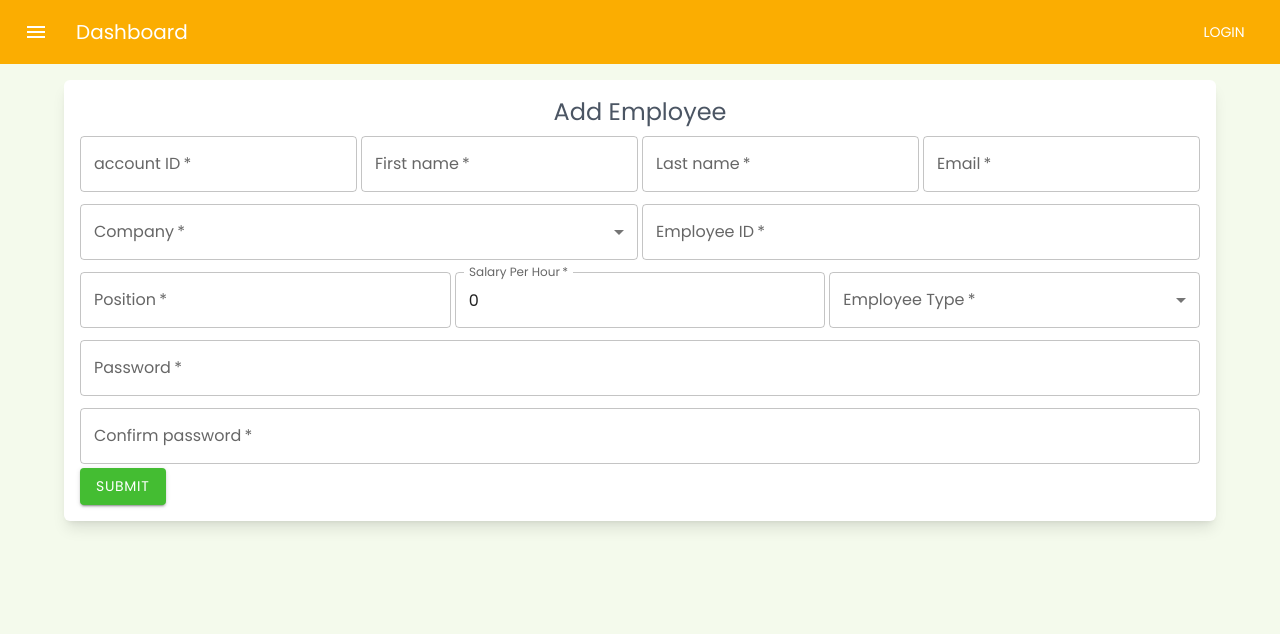
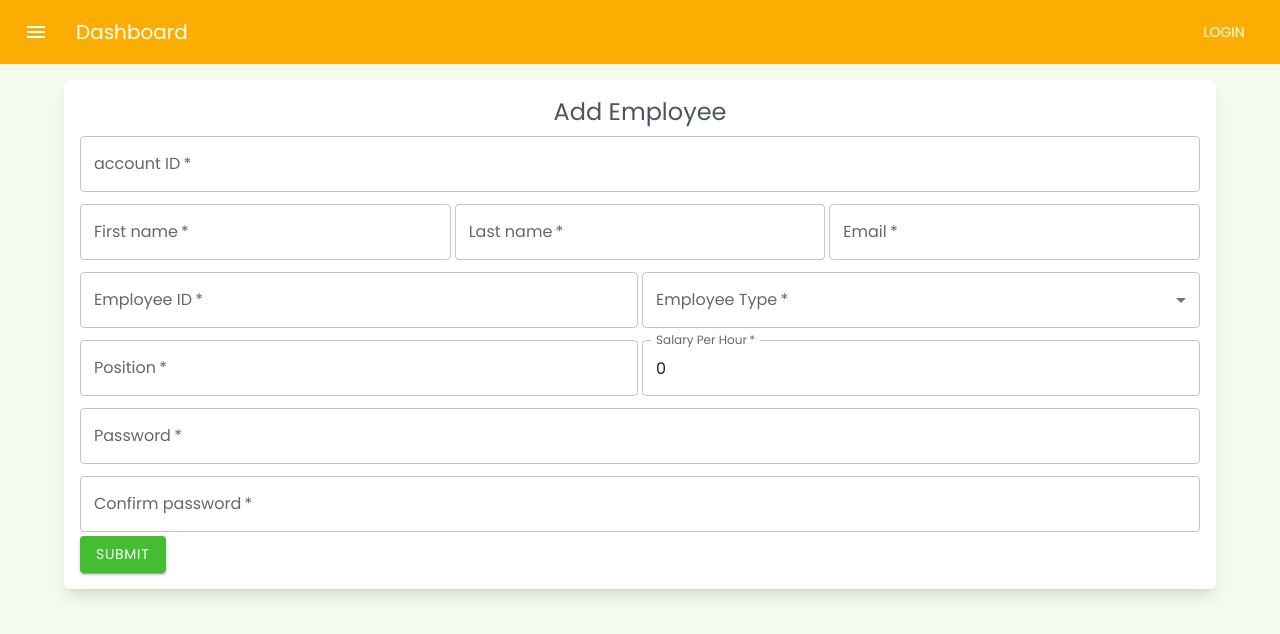
Before and after one commit to JosFern/next-ssts, a Next.js app: page /Employee/form in a window 1280 px wide. Shown: the top 634 px of the page. Built offline with nearby package versions, Linux system fonts and the light colour scheme.

Commit message:
added update funtion for employees

```diff
--- a/pages/Admin/index.js
+++ b/pages/Admin/index.js
@@ -68,18 +68,64 @@
         dispatch(deleteEmployer(id))
     }
 
-    useEffect(() => {
-        // const initializeReducers = async () => {
-        //     await dispatch(setCompanies(companies))
-        //     await dispatch(setAccounts(accounts))
+    const accounts = [
+        //sample account data
+        {
+            accountID: 1,
+            firstName: 'Employee',
+            email: 'employee@gmail.com',
+            password: 'employee123',
+            type: 'employee'
+        },
+        {
+            accountID: 2,
+            firstName: 'Admin',
+            email: 'admin@gmail.com',
+            password: 'admin123',
+            type: 'admin'
+        },
+        {
+            accountID: 3,
+            firstName: 'employer1',
+            email: 'employer1@gmail.com',
+            password: 'employer123',
+            type: 'employer'
+        },
+        {
+            accountID: 4,
+            firstName: 'employer2',
+            email: 'employer2@gmail.com',
+            password: 'employer123',
+            type: 'employer'
+        },
+        {
+            accountID: 5,
+            firstName: 'jose',
+            email: 'jose@gmail.com',
+            password: 'jose123',
+            type: 'employee'
+        },
+        {
+            accountID: 6,
+            firstName: 'Joselito',
+            email: 'joselito@gmail.com',
+            password: 'joselito123',
+            type: 'employee'
+        },
+    ]
 
-        //     dispatch(setEmployers(employers))
-        // }
+    // useEffect(() => {
+    //     const initializeReducers = async () => {
+    //         // await dispatch(setCompanies(companies))
+    //         await dispatch(setAccounts(accounts))
 
-        // initializeReducers()
+    //         // dispatch(setEmployers(employers))
+    //     }
 
-        // console.log(comp.companies);
-    }, [dispatch])
+    //     initializeReducers()
+
+    //     console.log('useeffect checker');
+    // }, [dispatch])
 
     return (
         <DashboardLayout >
--- a/pages/Employee/form.js
+++ b/pages/Employee/form.js
@@ -5,8 +5,8 @@
 import _ from 'lodash'
 import { useEffect, useState } from 'react';
 import { useDispatch, useSelector } from 'react-redux';
-import { addEmployee } from '../../store/reducers/employee';
-import { addAccount } from '../../store/reducers/account';
+import { addEmployee, updateEmployee } from '../../store/reducers/employee';
+import { addAccount, updateAccount } from '../../store/reducers/account';
 
 export default function EmployeeForm() {
 
@@ -14,11 +14,16 @@
 
     const comp = useSelector(state => state.company)
     const acc = useSelector(state => state.account)
+    const emp = useSelector(state => state.employee)
     const dispatch = useDispatch()
 
     const isFormAdd = _.isEmpty(router?.query)
 
     const [error, setError] = useState(false)
+
+    const [origEmail, setOrigEmail] = useState('')
+
+    const [message, setMessage] = useState('')
 
     const [employeeInfo, setEmployeeInfo] = useState({
         accountID: '',
@@ -36,15 +41,33 @@
 
     useEffect(() => {
         if (!isFormAdd) {
+            const employee = _.find(emp.employees, { accountID: Number(router?.query?.id) })
+            const passInfo = _.find(acc.accounts, { accountID: Number(router?.query?.id) })
+
+            setOrigEmail(passInfo.email) //FOR VALIDATION IF EMAIL IS STILL THE SAME
+
+
             setEmployeeInfo({
                 ...employeeInfo,
-                firstName: 'joselito',
-                lastName: 'baisac',
-                salaryPerHour: 123,
-                employeeType: 'parttime'
+                accountID: employee.accountID,
+                employeeID: employee.employeeID,
+                firstName: employee.firstName,
+                lastName: employee.lastName,
+                company: employee.associatedCompany,
+                employeeType: employee.employeeType,
+                salaryPerHour: employee.salaryPerHour,
+                position: employee.position,
+
+
+                email: passInfo.email,
+                password: passInfo.password,
+                confirmPassword: passInfo.password
+
             })
         }
-    }, [isFormAdd, employeeInfo])
+
+        console.log('useeffect checker');
+    }, [isFormAdd])
 
     const handleChange = (e) => {
         const { name, value } = e.target;
@@ -54,23 +77,99 @@
         })
     }
 
-    const handleAddEmpSubmit = (e) => {
-        e.preventDefault()
-        setError(false)
+    const validation = () => {
 
-        const { accountID, firstName, lastName, email, company, employeeID, position, salaryPerHour, employeeType, password } = employeeInfo
+        if (employeeInfo.password !== employeeInfo.confirmPassword) return 'Passwords not matched'
 
         const isExist = _.find(acc.accounts, function (account) {
             return account.email === employeeInfo.email || account.accountID === Number(employeeInfo.accountID)
         })
 
-        if (isExist) {
+        if (isFormAdd) {
+
+            if (isExist) return 'Account already exist'
+
+        } else {
+
+            if (origEmail !== employeeInfo.email) {
+
+                const isEmailExist = _.find(acc.accounts, { email: employeeInfo.email })
+
+                if (isEmailExist) return 'Account already exist'
+            }
+        }
+
+
+
+        return 'ok'
+
+    }
+
+    const handleAddEmpSubmit = (e) => {
+        e.preventDefault()
+        setError(false)
+        setMessage('')
+
+        const { accountID, firstName, lastName, email, company, employeeID, position, salaryPerHour, employeeType, password } = employeeInfo
+
+        const message = validation()
+
+        if (isFormAdd) {
+            //THIS IS FOR WHEN ADDING NEW EMPLOYEE
+
+            if (message !== 'ok') {
                 setError(true)
+                setMessage(message)
             } else {
-            dispatch(addEmployee({ employeeType, accountID, employeeID, firstName, lastName, associatedCompany: company, salaryPerHour, dailywage: 0, currMonthSal: 0 }))
-            dispatch(addAccount({ accountID, firstName, email, password, type: 'employee' }))
+
+                dispatch(addEmployee({
+                    employeeType,
+                    accountID: Number(accountID),
+                    employeeID: Number(employeeID),
+                    firstName,
+                    lastName,
+                    associatedCompany: Number(company),
+                    salaryPerHour: Number(salaryPerHour),
+                    position,
+                    dailywage: 0,
+                    currMonthSal: 0
+                }))
+
+                dispatch(addAccount({
+                    accountID: Number(accountID),
+                    firstName,
+                    email,
+                    password,
+                    type: 'employee'
+                }))
+
                 router.back()
             }
+
+        } else {
+            //THIS IS FOR WHEN UPDATING EMPLOYEE
+
+            if (message !== 'ok') {
+                setError(true)
+                setMessage(message)
+            } else {
+                dispatch(updateEmployee({
+                    employeeType,
+                    accountID: Number(accountID),
+                    employeeID: Number(employeeID),
+                    firstName,
+                    lastName,
+                    associatedCompany: Number(company),
+                    salaryPerHour: Number(salaryPerHour),
+                    position,
+                    dailywage: 0,
+                    currMonthSal: 0
+                }))
+                dispatch(updateAccount({ id: Number(accountID), firstName, email, password }))
+                router.back()
+            }
+        }
+
     }
 
     return (
@@ -80,8 +179,8 @@
                     {isFormAdd ? 'Add Employee' : 'Update Employee'}
                 </Typography>
                 <Box className='w-full' component="form" onSubmit={handleAddEmpSubmit}>
-                    <Box className='flex gap-1'>
                     <TextField
+                        disabled={!isFormAdd}
                         name='accountID'
                         type="text"
                         label='account ID'
@@ -95,6 +194,7 @@
                         value={employeeInfo.accountID}
                         data-testid="accountID-input"
                     />
+                    <Box className='flex gap-1'>
                         <TextField
                             name='firstName'
                             type="text"
@@ -140,23 +240,10 @@
                     </Box>
 
                     <Box className='flex gap-1'>
-                        <FormControl required fullWidth margin='dense'>
-                            <InputLabel>Company</InputLabel>
-                            <Select
-                                name='company'
-                                label="Company"
-                                value={employeeInfo.company}
-                                onChange={handleChange}
-                                data-testid="company-input"
-                            >
-                                {_.map(comp.companies, (company) => (
-                                    <MenuItem key={company.id} value={company.accountID}>{company.name}</MenuItem>
-                                ))}
-                            </Select>
-                        </FormControl>
                         <TextField
+                            disabled={!isFormAdd}
                             name='employeeID'
-                            type="text"
+                            type="number"
                             label='Employee ID'
                             variant="outlined"
                             color="secondary"
@@ -168,6 +255,20 @@
                             value={employeeInfo.employeeID}
                             data-testid="employeeID-input"
                         />
+
+                        <FormControl required fullWidth margin='dense'>
+                            <InputLabel>Employee Type</InputLabel>
+                            <Select
+                                name='employeeType'
+                                label="Employee Type"
+                                value={employeeInfo.employeeType}
+                                onChange={handleChange}
+                                data-testid="employeeType-input"
+                            >
+                                <MenuItem value="fulltime">Full Time</MenuItem>
+                                <MenuItem value="parttime">Part Time</MenuItem>
+                            </Select>
+                        </FormControl>
 
                     </Box>
 
@@ -202,20 +303,6 @@
                             data-testid="salaryPerHour-input"
                         />
 
-                        <FormControl required fullWidth margin='dense'>
-                            <InputLabel>Employee Type</InputLabel>
-                            <Select
-                                name='employeeType'
-                                label="Employee Type"
-                                value={employeeInfo.employeeType}
-                                onChange={handleChange}
-                                data-testid="employeeType-input"
-                            >
-                                <MenuItem value="fulltime">Full Time</MenuItem>
-                                <MenuItem value="parttime">Part Time</MenuItem>
-                            </Select>
-                        </FormControl>
-
 
                     </Box>
 
@@ -249,6 +336,12 @@
                         data-testid="confirmPassword-input"
                     />
 
+                    {error &&
+                        <Typography className='self-center' color='error'>
+                            {message}
+                        </Typography>
+                    }
+
                     <Button className='bg-[#44bd32] hover:bg-[#4cd137] text-white tracking-wider' type='submit' variant='contained'>Submit</Button>
                 </Box>
             </Box>
--- a/pages/Employer/index.js
+++ b/pages/Employer/index.js
@@ -16,6 +16,7 @@
 import _ from 'lodash';
 import { useEffect } from 'react';
 import { deleteEmployee, setEmployees } from '../../store/reducers/employee';
+import { deleteAccount } from '../../store/reducers/account';
 
 const StyledTableCell = styled(TableCell)(({ theme }) => ({
     [`&.${tableCellClasses.head}`]: {
@@ -63,10 +64,11 @@
         //sample employee data
         {
             employeeType: 'fulltime',
-            accountID: 2,
+            accountID: 5,
             employeeID: 102,
             firstName: 'jose',
             lastName: 'Basic',
+            position: 'intern',
             associatedCompany: 1,
             salaryPerHour: 10,
             dailyWage: 0,
@@ -74,24 +76,42 @@
         },
         {
             employeeType: 'fulltime',
-            accountID: 1,
+            accountID: 6,
             employeeID: 101,
             firstName: 'Joselito',
             lastName: 'Basic',
+            position: 'intern',
             associatedCompany: 1,
             salaryPerHour: 15,
             dailyWage: 0,
             currMonthSal: 0
-        }
+        },
+        {
+            employeeType: 'fulltime',
+            accountID: 1,
+            employeeID: 103,
+            firstName: 'Employee',
+            lastName: 'employee',
+            position: 'developer',
+            associatedCompany: 1,
+            salaryPerHour: 20,
+            dailyWage: 0,
+            currMonthSal: 0
+        },
     ]
 
-    // useEffect(() => {
-    //     const initalizeReducers = async () => {
-    //         await dispatch(setEmployees(employees))
-    //     }
+    useEffect(() => {
+        const initalizeReducers = async () => {
+            await dispatch(setEmployees(employees))
+        }
 
-    //     initalizeReducers()
-    // }, [dispatch])
+
+    }, [dispatch])
+
+    const deleteEmployeeInfo = (accountID) => {
+        dispatch(deleteEmployee(accountID))
+        dispatch(deleteAccount(accountID))
+    }
 
     return (
         <DashboardLayout>
@@ -145,6 +165,7 @@
                                 <StyledTableCell>Employee ID</StyledTableCell>
                                 <StyledTableCell>First Name</StyledTableCell>
                                 <StyledTableCell>Last Name</StyledTableCell>
+                                <StyledTableCell>Position</StyledTableCell>
                                 <StyledTableCell>Salary Per Hour</StyledTableCell>
                                 <StyledTableCell>Employee Type</StyledTableCell>
                                 <StyledTableCell>Actions</StyledTableCell>
@@ -163,13 +184,14 @@
                                         {row.firstName}
                                     </StyledTableCell>
                                     <StyledTableCell >{row.lastName}</StyledTableCell>
+                                    <StyledTableCell >{row.position}</StyledTableCell>
                                     <StyledTableCell >{row.salaryPerHour}</StyledTableCell>
                                     <StyledTableCell >{row.employeeType === 'fulltime' ? 'Full Time' : 'Part Time'}</StyledTableCell>
                                     <StyledTableCell >
                                         <ButtonGroup variant="contained">
-                                            <Button className='bg-[#0e79e1]' color='info' onClick={() => router.push('/employee/' + row.id)} >Info</Button>
-                                            <Button className='bg-[#33b33d]' color='success' onClick={() => router.push('/employee/form?id=' + row.id)}>Update</Button>
-                                            <Button onClick={() => dispatch(deleteEmployee(index))} className='bg-[#dc3c18]' color='error'>Delete</Button>
+                                            <Button className='bg-[#0e79e1]' color='info' onClick={() => router.push('/employee/' + row.accountID)} >Info</Button>
+                                            <Button className='bg-[#33b33d]' color='success' onClick={() => router.push('/employee/form?id=' + row.accountID)}>Update</Button>
+                                            <Button onClick={() => deleteEmployeeInfo(row.accountID)} className='bg-[#dc3c18]' color='error'>Delete</Button>
                                         </ButtonGroup>
                                     </StyledTableCell>
                                 </StyledTableRow>
--- a/store/reducers/account.js
+++ b/store/reducers/account.js
@@ -22,18 +22,32 @@
             },
             {
                 accountID: 3,
-                firstName: 'Employer1',
+                firstName: 'employer1',
                 email: 'employer1@gmail.com',
                 password: 'employer123',
                 type: 'employer'
             },
             {
                 accountID: 4,
-                firstName: 'Employer2',
+                firstName: 'employer2',
                 email: 'employer2@gmail.com',
                 password: 'employer123',
                 type: 'employer'
-            }
+            },
+            {
+                accountID: 5,
+                firstName: 'jose',
+                email: 'jose@gmail.com',
+                password: 'jose123',
+                type: 'employee'
+            },
+            {
+                accountID: 6,
+                firstName: 'Joselito',
+                email: 'joselito@gmail.com',
+                password: 'joselito123',
+                type: 'employee'
+            },
         ]
     },
     reducers: {
--- a/store/reducers/employee.js
+++ b/store/reducers/employee.js
@@ -9,10 +9,11 @@
             //sample employee data
             {
                 employeeType: 'fulltime',
-                accountID: 2,
+                accountID: 5,
                 employeeID: 102,
                 firstName: 'jose',
                 lastName: 'Basic',
+                position: 'intern',
                 associatedCompany: 1,
                 salaryPerHour: 10,
                 dailyWage: 0,
@@ -20,10 +21,11 @@
             },
             {
                 employeeType: 'fulltime',
-                accountID: 1,
+                accountID: 6,
                 employeeID: 101,
                 firstName: 'Joselito',
                 lastName: 'Basic',
+                position: 'intern',
                 associatedCompany: 1,
                 salaryPerHour: 15,
                 dailyWage: 0,
@@ -31,15 +33,15 @@
             },
             {
                 employeeType: 'fulltime',
-                accountID: 3,
-                employeeID: 103,
+                accountID: 1,
                 firstName: 'Employee',
                 lastName: 'employee',
+                position: 'developer',
                 associatedCompany: 1,
-                salaryPerHour: 15,
+                salaryPerHour: 20,
                 dailyWage: 0,
                 currMonthSal: 0
-            }
+            },
         ],
         monthlySalary: []
     },
@@ -53,7 +55,17 @@
         },
 
         deleteEmployee: (state, action) => {
-            state.employees.splice(action.payload, 1)
+            const index = _.findIndex(state.employees, { accountID: action.payload })
+
+            state.employees.splice(index, 1)
+        },
+
+        updateEmployee: (state, action) => {
+            const { employeeType, accountID, employeeID, firstName, lastName, associatedCompany, salaryPerHour, position, dailywage, currMonthSal } = action.payload
+
+            const index = _.findIndex(state.employees, { accountID: accountID })
+
+            state.employees[index] = { ...state.employees[index], employeeType, employeeID, firstName, lastName, associatedCompany, salaryPerHour, position, dailywage, currMonthSal }
         },
 
         setMonthlySalares: (state, action) => {
@@ -122,6 +134,6 @@
     }
 })
 
-export const { setEmployees, addEmployee, deleteEmployee, setMonthlySalares, computeDailyWage, computeWeekSalary, computeMonthlySalary } = EmployeeStore.actions
+export const { setEmployees, addEmployee, deleteEmployee, updateEmployee, setMonthlySalares, computeDailyWage, computeWeekSalary, computeMonthlySalary } = EmployeeStore.actions
 
 export default EmployeeStore.reducer
```
Lines whose indentation alone changed are shown as unchanged.
